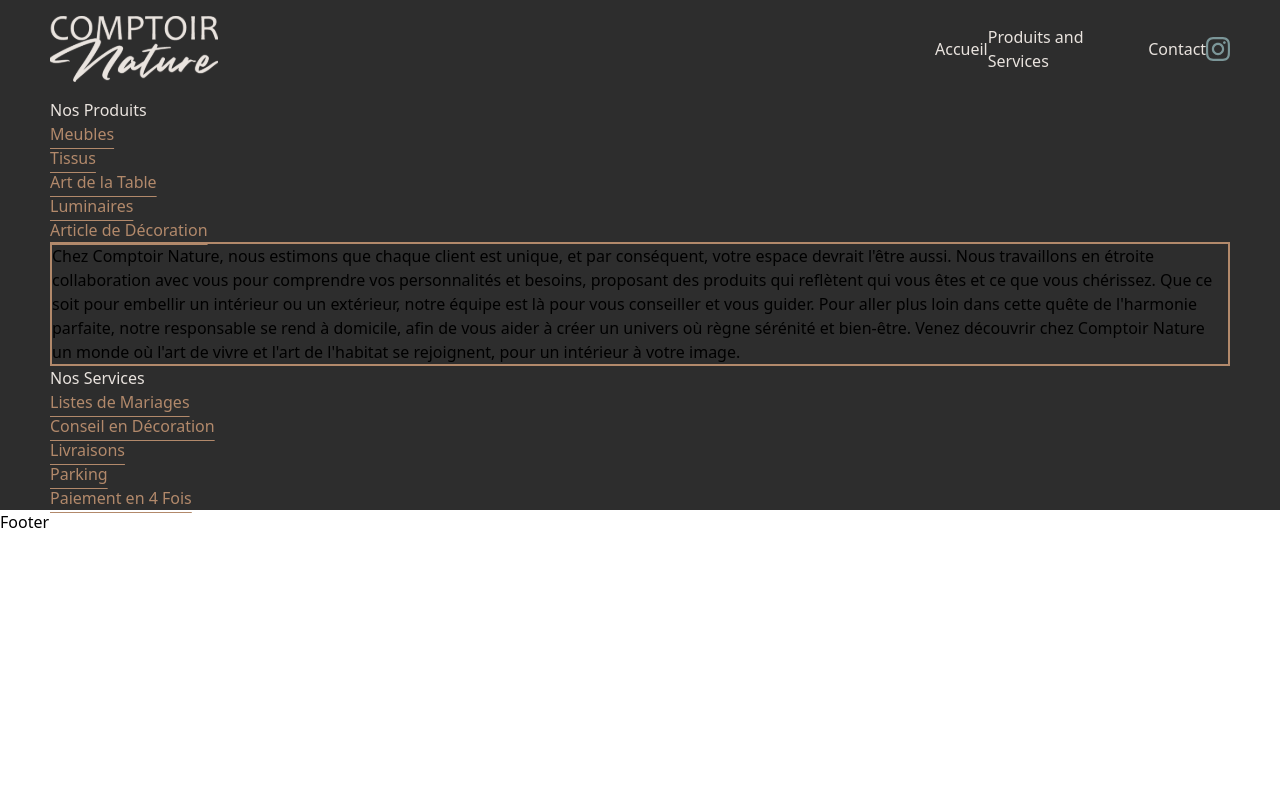
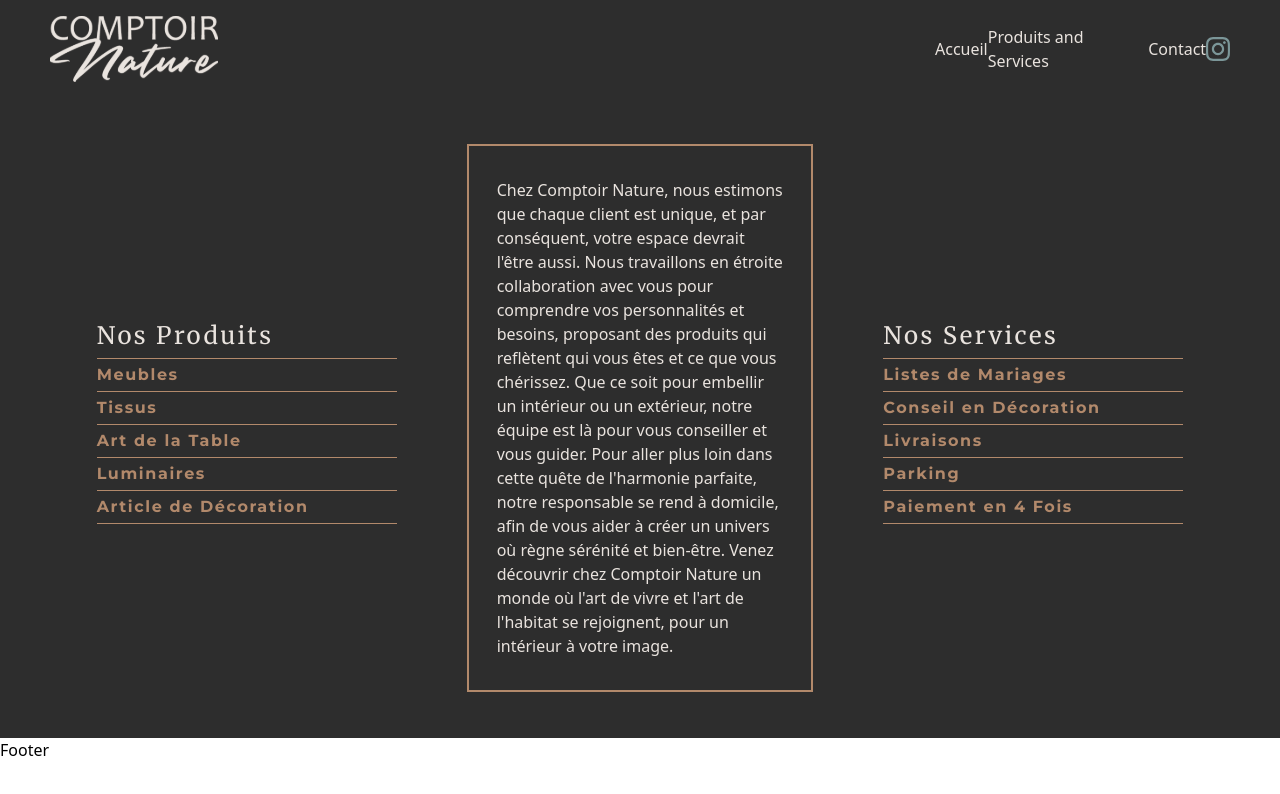
Before and after one commit to Muhammadsamo/comptoir-nature, a Nuxt app: page /ProductsAndServices in a window 1280 px wide. Shown: the top 794 px of the page. Built offline with nearby package versions, Linux system fonts and the light colour scheme.

Commit message:
created product and services page

```diff
--- a/app.vue
+++ b/app.vue
@@ -5,3 +5,7 @@
     <TheFooter />
   </div>
 </template>
+
+<style>
+@import url("https://fonts.googleapis.com/css2?family=Merriweather:wght@300;400;700&family=Montserrat:wght@400;500;700&display=swap");
+</style>
--- a/pages/ProductsAndServices.vue
+++ b/pages/ProductsAndServices.vue
@@ -1,18 +1,28 @@
 <template>
-  <main>
-    <div class="grid bg-[#2D2D2D] px-[50px]">
-      <div class="grid col-start-1">
-        <h1 class="text-[#E9E3DE]">Nos Produits</h1>
-        <ul class="underline underline-offset-8 text-[#B2896B]">
-          <li>Meubles</li>
-          <li>Tissus</li>
-          <li>Art de la Table</li>
-          <li>Luminaires</li>
-          <li>Article de Décoration</li>
+  <main class="h-[calc(100vh-160px)]">
+    <div
+      class="grid grid-cols-3 items-center gap-[70px] justify-between bg-[#2D2D2D] h-[100%] px-[50px]"
+    >
+      <div class="col-start-1 col-end-2 justify-self-end w-[300px]">
+        <h1
+          class="text-[#E9E3DE] font-[Merriweather] tracking-[2.4px] text-[24px] leading-[45px] border-b border-[#B2896B]"
+        >
+          Nos Produits
+        </h1>
+        <ul
+          class="text-[#B2896B] font-bold tracking-[1.6px] text-[16px] leading-8 font-Montserrat"
+        >
+          <li class="border-b border-[#B2896B]">Meubles</li>
+          <li class="border-b border-[#B2896B]">Tissus</li>
+          <li class="border-b border-[#B2896B]">Art de la Table</li>
+          <li class="border-b border-[#B2896B]">Luminaires</li>
+          <li class="border-b border-[#B2896B]">Article de Décoration</li>
         </ul>
       </div>
-      <div class="border-[#B2896B] border-[2px]">
-        <p>
+      <div
+        class="col-start-2 col-end-3 text-[#E9E3DE] border-[#B2896B] border-[2px]"
+      >
+        <p class="py-8 px-7">
           Chez Comptoir Nature, nous estimons que chaque client est unique, et
           par conséquent, votre espace devrait l'être aussi. Nous travaillons en
           étroite collaboration avec vous pour comprendre vos personnalités et
@@ -26,14 +36,20 @@
           un intérieur à votre image.
         </p>
       </div>
-      <div class="grid col-start-1">
-        <h1 class="text-[#E9E3DE]">Nos Services</h1>
-        <ul class="underline underline-offset-8 text-[#B2896B]">
-          <li>Listes de Mariages</li>
-          <li>Conseil en Décoration</li>
-          <li>Livraisons</li>
-          <li>Parking</li>
-          <li>Paiement en 4 Fois</li>
+      <div class="col-start-3 w-[300px]">
+        <h1
+          class="text-[#E9E3DE] font-[Merriweather] tracking-[2.4px] text-[24px] leading-[45px] border-b border-[#B2896B]"
+        >
+          Nos Services
+        </h1>
+        <ul
+          class="text-[#B2896B] font-bold tracking-[1.6px] text-[16px] leading-8 font-Montserrat"
+        >
+          <li class="border-b border-[#B2896B]">Listes de Mariages</li>
+          <li class="border-b border-[#B2896B]">Conseil en Décoration</li>
+          <li class="border-b border-[#B2896B]">Livraisons</li>
+          <li class="border-b border-[#B2896B]">Parking</li>
+          <li class="border-b border-[#B2896B]">Paiement en 4 Fois</li>
         </ul>
       </div>
     </div>
--- a/pages/index.vue
+++ b/pages/index.vue
@@ -1,7 +1,3 @@
 <template>
-  <main>
-    <h1 class="text-4xl text-red-600">Home Page</h1>
-    <nuxt-link to="/ProductsAndServices">Produits and Services</nuxt-link>
-    <nuxt-link to="/Contact">Contact</nuxt-link>
-  </main>
+  <main></main>
 </template>
--- a/tailwind.config.js
+++ b/tailwind.config.js
@@ -9,6 +9,10 @@
     "./app.vue",
   ],
   theme: {
+    fontFamily: {
+      Merriweather: ["Merriweather", "sans"],
+      Montserrat: ["Montserrat", "sans"],
+    },
     extend: {},
   },
   plugins: [],
```
